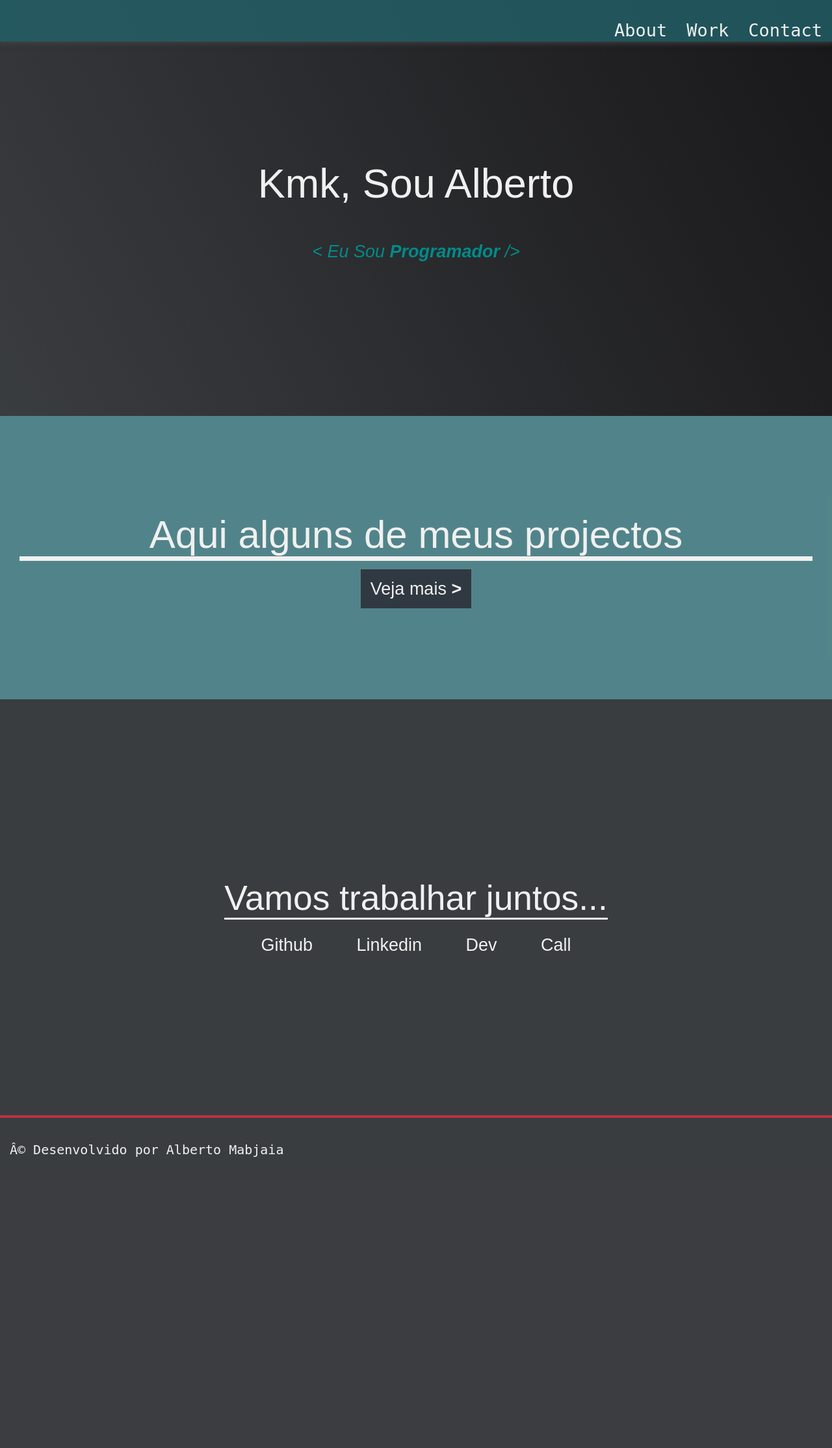
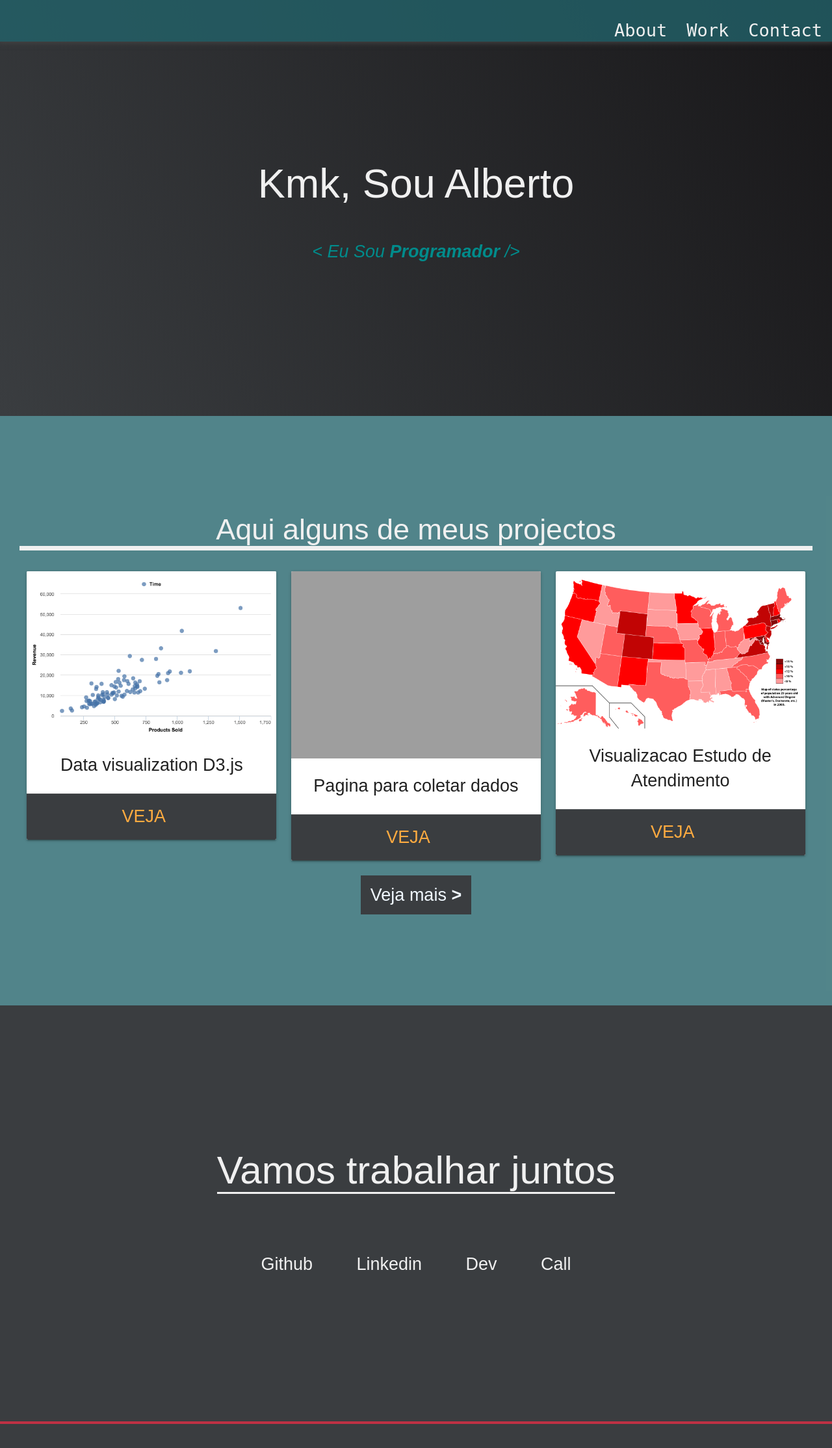
Before and after one commit to alberto-mabjaia/albertomabjaia, a PHP site: page / in a window 1280 px wide. Shown: the top 2228 px of the page at 65% size. Before the commit the page ends 1780 px from the top, so only its background shows below. Run offline with PHP 8.4, Linux system fonts and the light colour scheme; grey boxes are pictures that could not be loaded.

Commit message:
new change

```diff
--- a/css/principalCustom.css
+++ b/css/principalCustom.css
@@ -60,6 +60,8 @@
 
 }
 
+
+
 #projects{
     width: 100%;
     text-align: center;
@@ -67,17 +69,26 @@
     background-color: #23646bc9;;
 }
 
+
 #projects h1{
     margin-top: auto;
     color: #f0f0f0;
-    font-size: 4rem;
-    border-bottom: 0.5rem solid #f0f0f0;
+    font-size: 3rem;
+     border-bottom: 0.5rem solid #f0f0f0;
 }
 
-#projects a{
-    color: #f0f0f0;
-    text-decoration: none;
-    background-color: #303841;
+
+#cc{
+    background-color: #3a3d40;
+}
+#project p {
+    font-size: 10px;
+}
+
+
+a#profile-link{
+    background-color: #3a3d40;
+    color: aliceblue;
     padding: 1rem;
 }
 
@@ -89,13 +100,18 @@
     width: 100%;
     height: 80vh;
     padding: 0 2rem;
+    text-align: center;
     background-color: #3a3d40;
     color: #f0f0f0;
 
 
 }
 
+
+
 #contacts h2{
+    font-size: 4rem;
+    margin: 0 auto 6rem auto;
     border-bottom: 0.2rem solid #f0f0f0;
 }
 #contacts-link a{
--- a/index.html
+++ b/index.html
@@ -20,17 +20,62 @@
 	<section id="projects">
 		<h1>Aqui alguns de meus projectos</h1>
 		<!--usando o Materialize-->
+		<div class="row">
+			<div class="col s12 m4">
+			  <div class="card">
+				<div class="card-image">
+				  <img src="img/map.png" alt="">
 
+				</div>
+				<div class="card-content">
+				  <p> Data visualization  D3.js</p>
+				</div>
+				<div id="cc" class="card-action">
+				  <a href="https://codepen.io/mabjaia/pen/wvKKmNp">Veja</a>
+				</div>
+			  </div>
+			</div>
 
-		<a href="" id="profile-link">Veja mais <b>></b></a>
+			<div class="col s12 m4">
+				<div class="card">
+				  <div class="card-image">
+					<img src="http://gastrosstudy.org/wp-content/uploads/2015/11/DelphiSurvey-640x445.jpg" alt="">
+
+				  </div>
+				  <div class="card-content">
+					<p>Pagina para coletar dados</p>
+				  </div>
+				  <div id="cc" class="card-action">
+					<a href="https://codepen.io/mabjaia/pen/eYYqKov">Veja</a>
+				  </div>
+				</div>
+			  </div>
+
+			  <div class="col s12 m4">
+				<div class="card">
+				  <div class="card-image">
+					<img src="img/tttttt.png" alt="">
+
+				  </div>
+				  <div class="card-content">
+					<p>Visualizacao Estudo de Atendimento</p>
+				  </div>
+				  <div id="cc"  class="card-action">
+					<a href="https://codepen.io/mabjaia/pen/XWmmxea">Veja</a>
+				  </div>
+				</div>
+			  </div>
+		  </div>
+
+		<a href="https://github.com/alberto-mabjaia/albertomabjaia" id="profile-link">Veja mais <b>></b></a>
 	</section >
 	<section id="contacts">
-		<h2>Vamos trabalhar juntos...</h2>
+		<h2>Vamos trabalhar juntos</h2>
 			<div id="contacts-link">
 				<a href="https://github.com/alberto-mabjaia/albertomabjaia">Github</a>
-				<a href="">Linkedin</a>
+				<a href="https://www.linkedin.com/in/alberto-mabjaia-48167713a/">Linkedin</a>
 				<a href="">Dev</a>
-				<a href="">Call</a>
+				<a href="tel:+258845513322">Call</a>
 			</div>
 	</section>
 
```
Also changed, not shown: img/map.png (added), img/tttttt.png (added).
